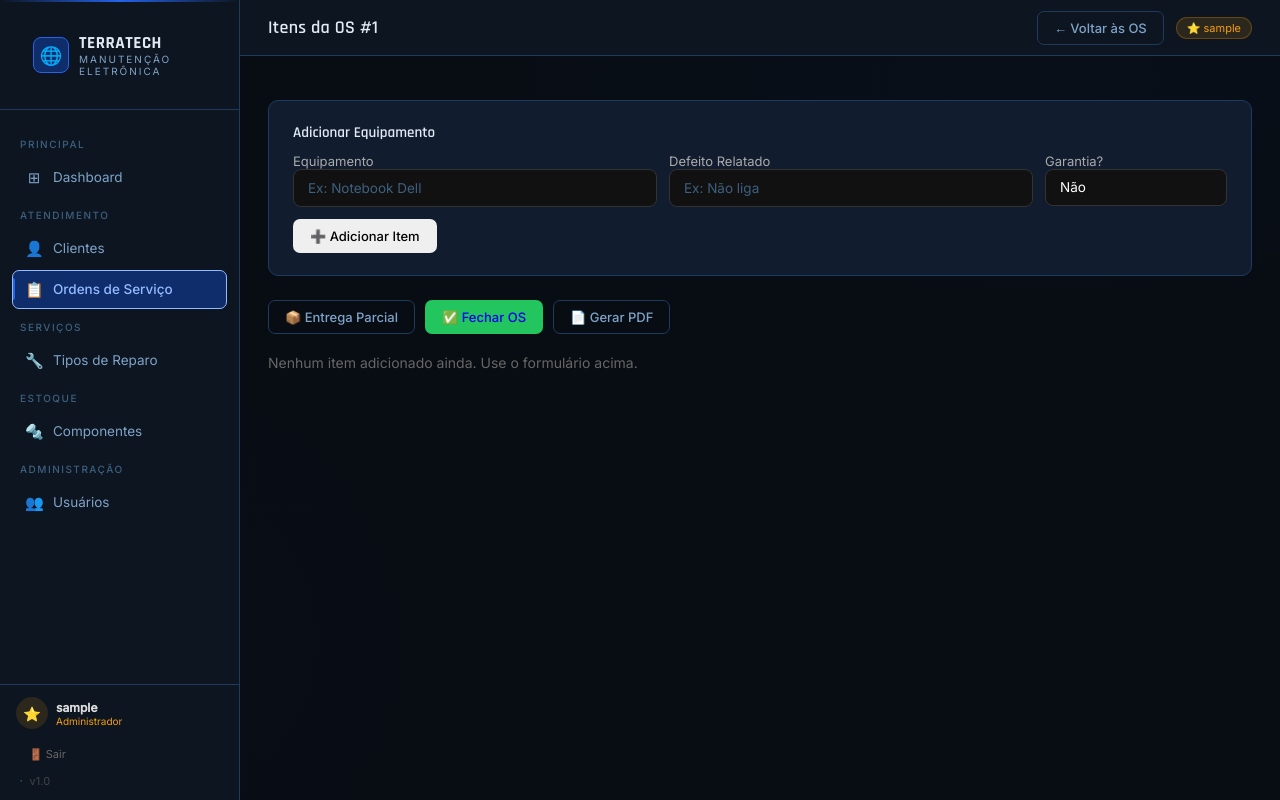
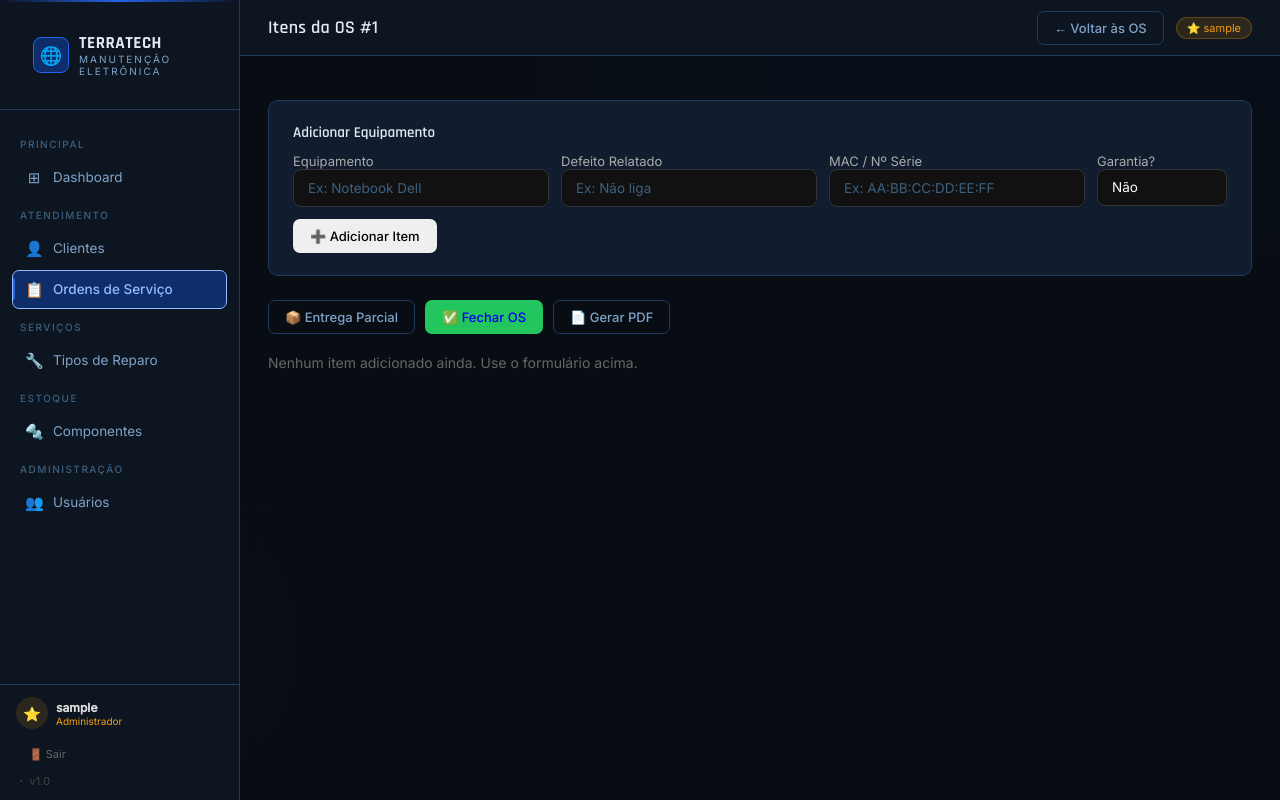
Before and after one commit to andretl96/sistema_os, a Flask app: page /itens/1 in a window 1280 px wide. Run offline with Flask 3, Linux system fonts and the light colour scheme; the visitor is signed in with stand-in values (Sample User, id 1); data that the repository does not hold is empty; some libraries are stand-ins or nearby versions.

Commit message:
Update itens.html

```diff
--- a/templates/itens.html
+++ b/templates/itens.html
@@ -21,6 +21,10 @@
             <div style="flex:2; min-width:180px;">
                 <label style="font-size:13px; color:#aaa;">Defeito Relatado</label>
                 <input type="text" name="defeito" placeholder="Ex: Não liga" required style="width:100%; box-sizing:border-box; background:#111; border:1px solid #333; border-radius:8px; color:#fff; padding:10px 14px;">
+            </div>
+            <div style="flex:2; min-width:180px;">
+                <label style="font-size:13px; color:#aaa;">MAC / Nº Série</label>
+                <input type="text" name="mac" placeholder="Ex: AA:BB:CC:DD:EE:FF" style="width:100%; box-sizing:border-box; background:#111; border:1px solid #333; border-radius:8px; color:#fff; padding:10px 14px;">
             </div>
             <div style="flex:1; min-width:130px;">
                 <label style="font-size:13px; color:#aaa;">Garantia?</label>
```
